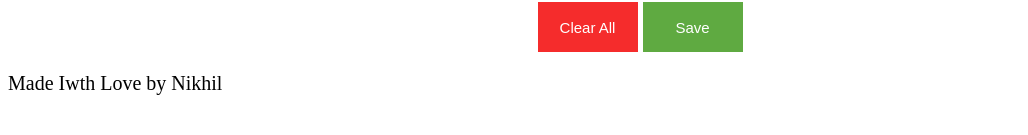
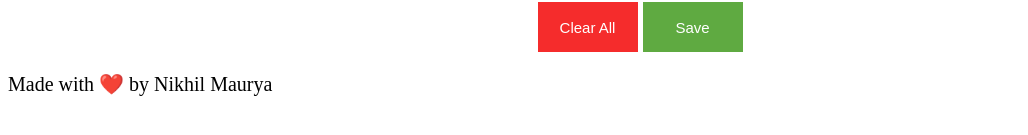
Before and after one commit to Nikhil273/notepad, a plain HTML site: page index.html in a window 1280 px wide. Shown: the part 595-730 px from the top of the page, without its empty margins (0-1028 px from the left). Drawn offline with Linux system fonts and the light colour scheme.

Commit message:
Update index.html

```diff
--- a/index.html
+++ b/index.html
@@ -47,7 +47,7 @@
         <button id="save-txt" onclick="saveText()">Save</button>
       </div>
     </div>
-<p> Made Iwth Love by Nikhil </p>
+<p> Made with ❤️ by Nikhil Maurya </p>
     <script src="script.js">
 
    </script>
```
